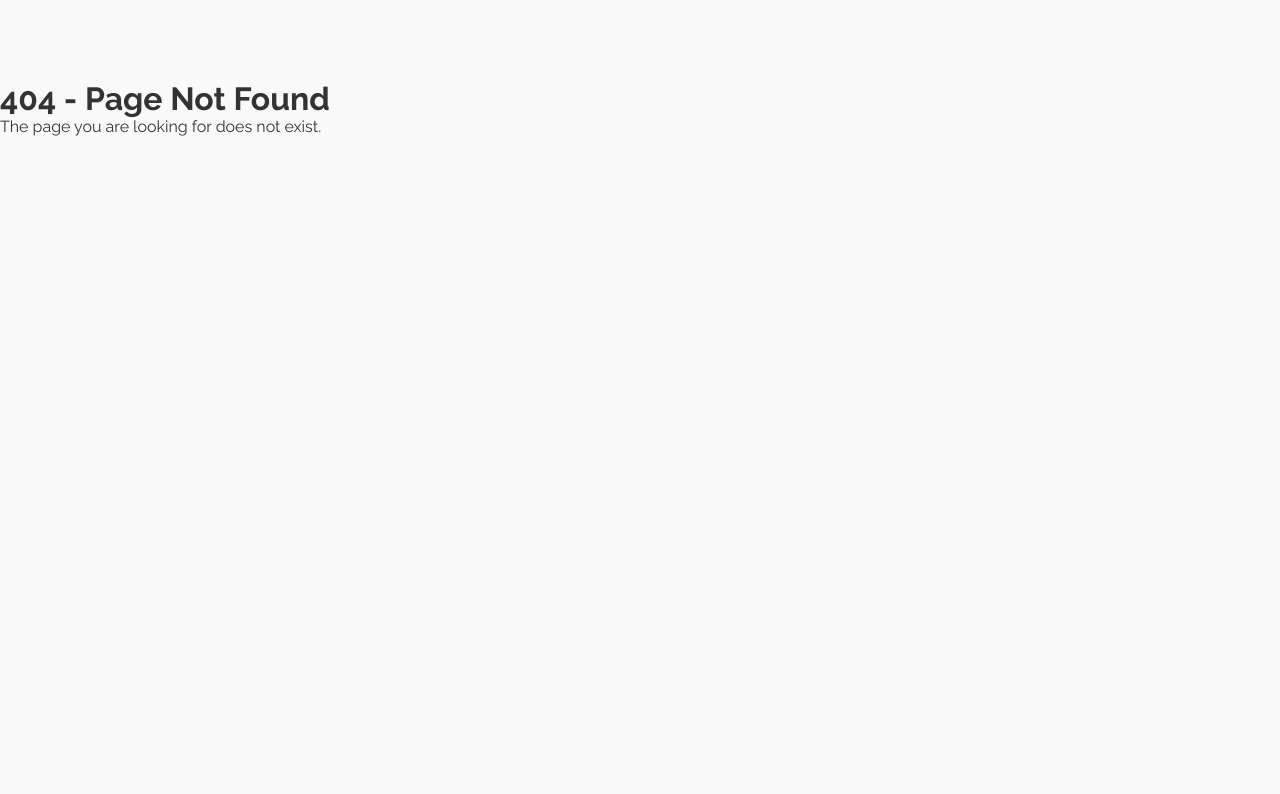
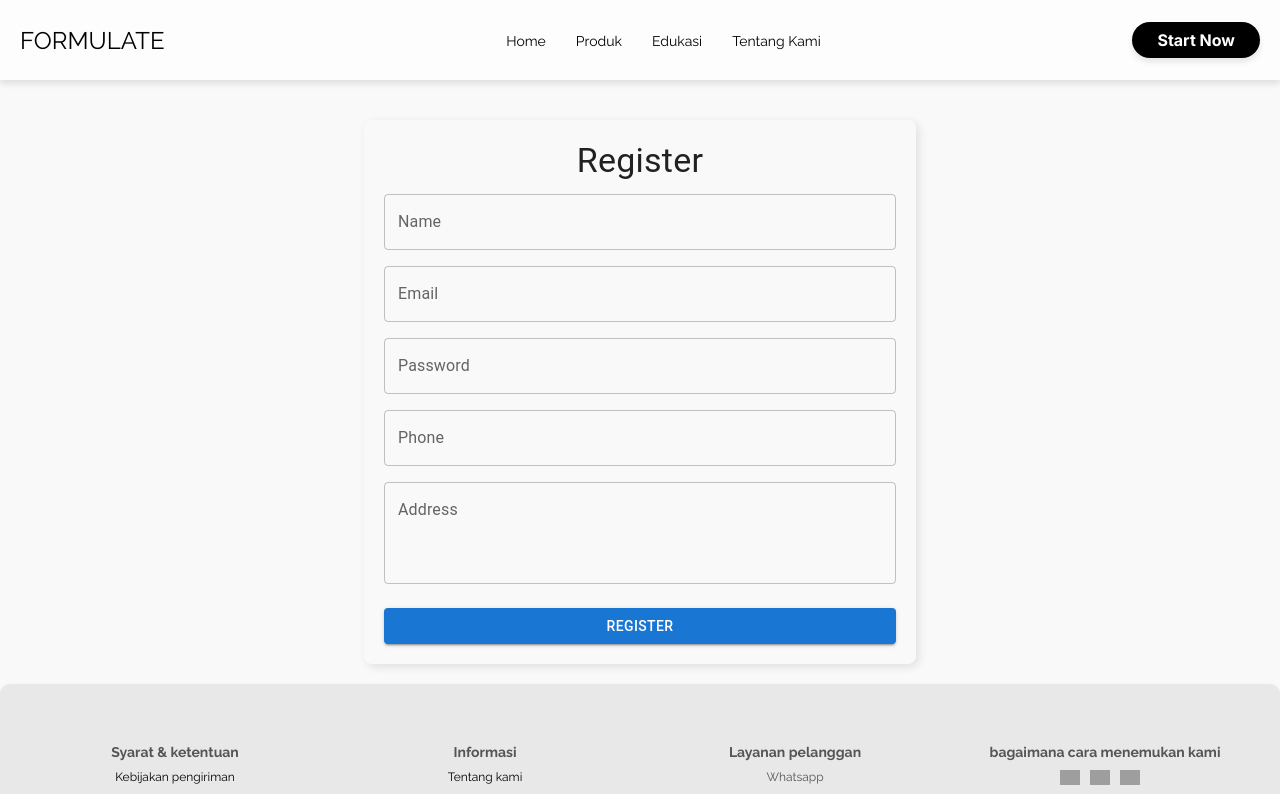
Before and after one commit to KorD32/Tugas-Pengembangan-Aplikasi-Web, a React (Create React App) app in the folder formulate/: page /register in a window 1280 px wide. Before the commit this address had no page. Shown: the top 794 px of the page. Built offline with nearby package versions, Linux system fonts and the light colour scheme; grey boxes are pictures that could not be loaded.

Commit message:
update
bagian register

```diff
--- a/formulate/src/index.js
+++ b/formulate/src/index.js
@@ -4,7 +4,6 @@ import './index.css';
 import reportWebVitals from './reportWebVitals';
 import { BrowserRouter } from 'react-router-dom';
 import App from './App';
-import { HeaderHome } from './component/HeaderHome';
 
 const root = ReactDOM.createRoot(document.getElementById('root'));
 
--- a/formulate/src/page/Profile.js
+++ b/formulate/src/page/Profile.js
@@ -1,4 +1,5 @@
 import React, { useState } from "react";
+import { useNavigate } from "react-router-dom"; // Import useNavigate
 import { HeaderHome } from "../component/HeaderHome";
 import "../style/profile.css";
 import { TextField, Button, IconButton, Drawer, List, ListItem, ListItemIcon, ListItemText } from "@mui/material";
@@ -7,10 +8,13 @@ import AccountCircle from "@mui/icons-material/AccountCircle";
 import AccountBalance from "@mui/icons-material/AccountBalance";
 import History from "@mui/icons-material/History";
 import Settings from "@mui/icons-material/Settings";
-import SaveIcon from "@mui/icons-material/Save"; // Save Icon
-import ExitToAppIcon from "@mui/icons-material/ExitToApp"; // Logout Icon
+import ExitToAppIcon from "@mui/icons-material/ExitToApp";
+import { Footer } from "../component/FooterPart";
+import { FooterCr } from "../component/FooterCr";
 
 export const Profile = () => {
+    const navigate = useNavigate(); // Initialize useNavigate
+
     const [user, setUser] = useState({
         username: "John Doe",
         email: "john.doe@example.com",
@@ -55,6 +59,11 @@ export const Profile = () => {
             });
             alert("Profile saved!");
         }
+    };
+
+    const handleLogout = () => {
+        alert("Logged out!");
+        navigate("/"); // Redirect to dashboard
     };
 
     return (
@@ -181,10 +190,9 @@ export const Profile = () => {
                         </div>
                         <div className="profile-actions">
                             <button className="save-button" onClick={handleSave}>
-                                <SaveIcon style={{ marginRight: "8px" }} />
                                 Save
                             </button>
-                            <button className="logout-button" onClick={() => alert('Logged out!')}>
+                            <button className="logout-button" onClick={handleLogout}>
                                 <ExitToAppIcon style={{ marginRight: "8px" }} />
                                 Logout
                             </button>
@@ -192,6 +200,10 @@ export const Profile = () => {
                     </div>
                 </div>
             </div>
+            <footer>
+                <Footer/>
+                <FooterCr/>
+            </footer>
         </div>
     );
 };
--- /dev/null
+++ b/formulate/src/page/register.js
@@ -0,0 +1,133 @@
+import React, { useState } from "react";
+import {
+  Box,
+  Button,
+  Container,
+  TextField,
+  Typography,
+  Grid,
+} from "@mui/material";
+
+// Mengimpor file CSS eksternal
+import '../style/register.css';
+import { HeaderDesktop } from "../component/HeaderDesktop";
+import { Footer } from "../component/FooterPart";
+import { FooterCr } from "../component/FooterCr";
+
+const Register = () => {
+  const [formData, setFormData] = useState({
+    name: "",
+    email: "",
+    password: "",
+    phone: "",
+    address: "",
+  });
+
+  const handleChange = (e) => {
+    const { name, value } = e.target;
+    setFormData({
+      ...formData,
+      [name]: value,
+    });
+  };
+
+  const handleSubmit = (e) => {
+    e.preventDefault();
+    console.log("Form Data Submitted:", formData);
+  };
+
+  return (
+    <section className="register-container">
+        <div>
+            <HeaderDesktop/>
+        </div>
+        <Container maxWidth="sm">
+            <Box className="register-box">
+                <Typography
+                    variant="h4"
+                    color="text.primary"
+                    align="center"
+                    gutterBottom
+                >
+                    Register
+                </Typography>
+            <form onSubmit={handleSubmit}>
+                <Grid container spacing={2}>
+                <Grid item xs={12}>
+                    <TextField
+                        fullWidth
+                        label="Name"
+                        name="name"
+                        value={formData.name}
+                        onChange={handleChange}
+                        variant="outlined"
+                    />
+                </Grid>
+                <Grid item xs={12}>
+                    <TextField
+                        fullWidth
+                        label="Email"
+                        name="email"
+                        value={formData.email}
+                        onChange={handleChange}
+                        variant="outlined"
+                        type="email"
+                    />
+                </Grid>
+                <Grid item xs={12}>
+                    <TextField
+                        fullWidth
+                        label="Password"
+                        name="password"
+                        value={formData.password}
+                        onChange={handleChange}
+                        variant="outlined"
+                        type="password"
+                    />
+                </Grid>
+                <Grid item xs={12}>
+                    <TextField
+                        fullWidth
+                        label="Phone"
+                        name="phone"
+                        value={formData.phone}
+                        onChange={handleChange}
+                        variant="outlined"
+                        type="tel"
+                    />
+                </Grid>
+                <Grid item xs={12}>
+                    <TextField
+                  fullWidth
+                  label="Address"
+                  name="address"
+                  value={formData.address}
+                  onChange={handleChange}
+                  variant="outlined"
+                  multiline
+                  rows={3}
+                />
+              </Grid>
+            </Grid>
+            <Box mt={3}>
+              <Button
+                type="submit"
+                fullWidth
+                variant="contained"
+                className="register-button" // Menggunakan kelas dari CSS
+              >
+                Register
+              </Button>
+            </Box>
+          </form>
+        </Box>
+      </Container>
+        <footer>
+            <Footer/>
+            <FooterCr/>
+        </footer>
+    </section>
+  );
+};
+
+export default Register;
--- a/formulate/src/routes/Routesutils.js
+++ b/formulate/src/routes/Routesutils.js
@@ -4,6 +4,7 @@ import { Login } from "../page/Login";
 import NotFound from "../page/NotFound";
 import { Profile } from "../page/Profile";
 import ProductDetail from "../page/ProductDetail";
+import Register from "../page/register";
 
 function Routesutils() {
     return (
@@ -12,6 +13,7 @@ function Routesutils() {
             <Route path="*" element={<NotFound />} />
             <Route path="/login/" element={<Login />} />
             <Route path="/profile/" element={<Profile />} />
+            <Route path="/register/" element={<Register/>}/>
             <Route path="/productdetail/" element={<ProductDetail />} />
 
         </Routes>
--- a/formulate/src/style/profile.css
+++ b/formulate/src/style/profile.css
@@ -1,6 +1,5 @@
 .profile-page {
     padding-top: 40px;
-    background: linear-gradient(135deg, #f4f4f4, #e0e0e0);
     min-height: 100vh;
     display: flex;
     justify-content: center;
@@ -30,9 +29,10 @@
 .profile-container {
     background: white;
     border-radius: 12px;
-    box-shadow: 0 8px 25px rgba(0, 0, 0, 0.1);
+    box-shadow: 0 12px 30px rgba(0, 0, 0, 0.15);
     padding: 30px;
     width: 80%;
+    transition: box-shadow 0.3s;
 }
 
 .profile-header {
@@ -40,19 +40,20 @@
 }
 
 .profile-picture {
-    width: 120px;
-    height: 120px;
+    width: 180px;
+    height: 180px;
     border-radius: 50%;
     object-fit: cover;
-    border: 1px solid rgba(0, 0, 0, 0.2);  /* Border tipis dengan transparansi */
-    transition: transform 0.3s;
+    border: 3px solid rgba(0, 0, 0, 0.3);
     display: block;
     margin: 0 auto;
+    transition: transform 0.3s;
 }
 
 .profile-picture:hover {
-    transform: scale(1.1);
+    transform: scale(1.10);
 }
+
 
 .profile-actions {
     display: flex;
@@ -88,7 +89,7 @@
 .text-input {
     width: 100%;
     padding: 12px 10px;
-    border: 1px solid rgba(0, 0, 0, 0.2); /* Border tipis dengan transparansi */
+    border: 1px solid rgba(0, 0, 0, 0.2);
     border-radius: 5px;
     font-size: 16px;
     transition: border-color 0.3s, box-shadow 0.3s;
--- /dev/null
+++ b/formulate/src/style/register.css
@@ -0,0 +1,21 @@
+.register-container {
+    min-height: 100vh;
+  }
+
+  .register-box {
+    padding: 20px;
+    margin-top: 40px;
+    border-radius: 8px;
+    box-shadow: 3px 3px 10px rgba(0, 0, 0, 0.1);
+  }
+
+  .register-button {
+    color: #000000;
+    border: 1px solid #000000;
+    transition: background-color 0.3s;
+  }
+
+
+  input[type="text"], input[type="email"], input[type="password"], input[type="tel"], textarea {
+    color: #000000;
+  }
```
